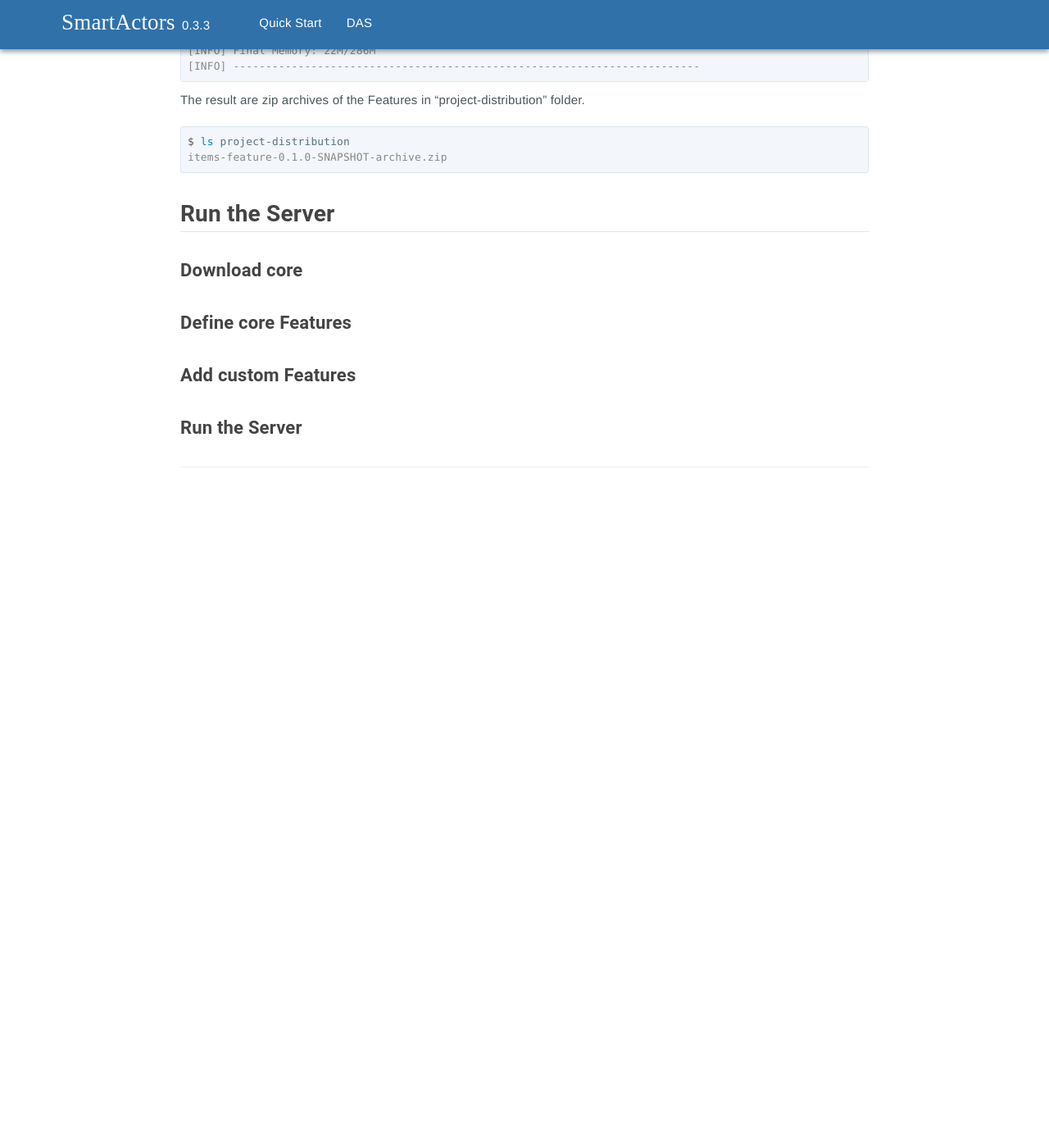
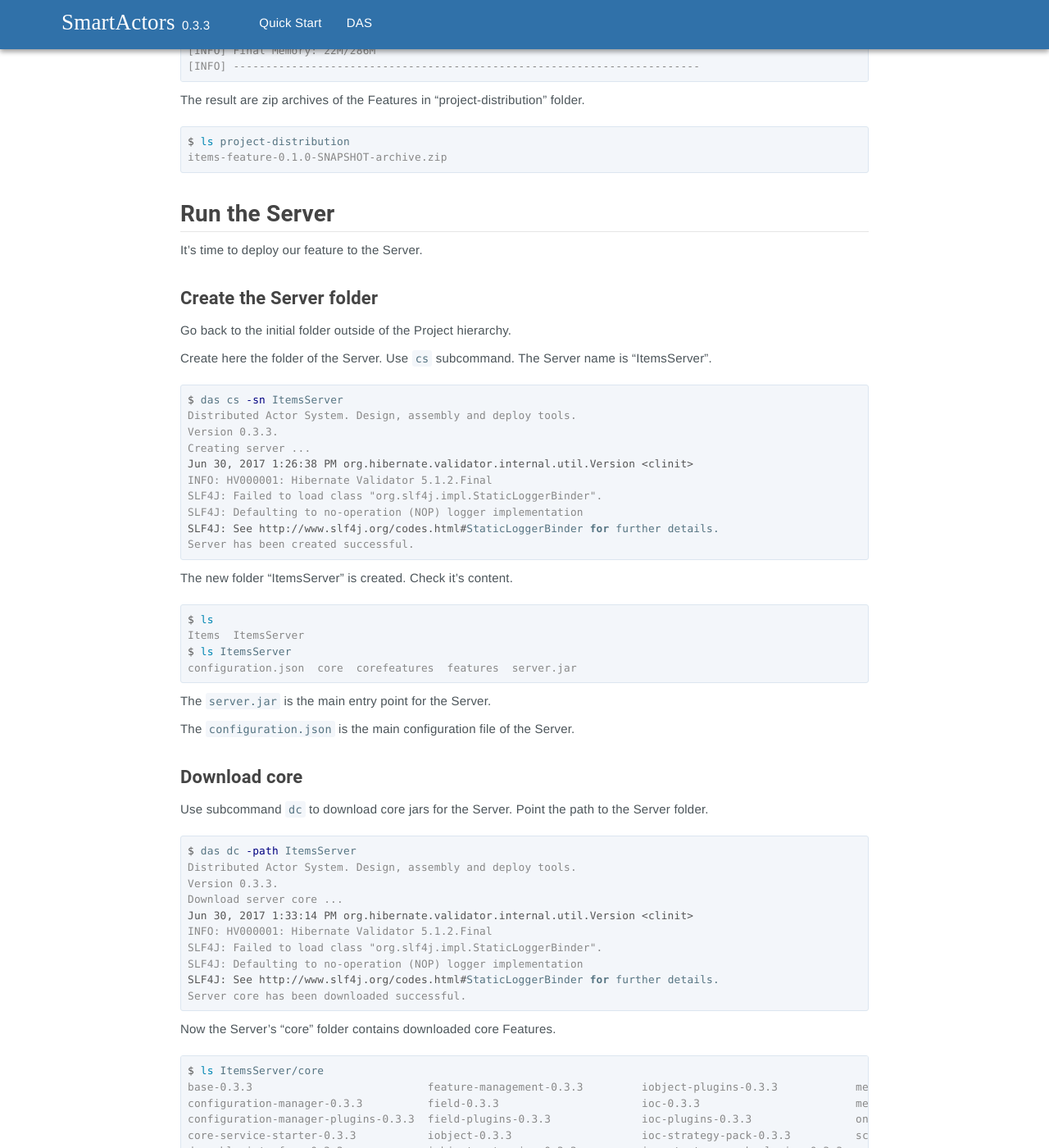
Before and after one commit to d-protsenko/tutorials, a Jekyll site: the page built from quickstart/how_to_start.md, in a window 1280 px wide and 1400 px high, scrolled down 11257 px. Shown: the whole window at 82% size. Built offline with Jekyll 4.4.1, drawn with Linux system fonts in a browser that asks for light colours; nearby versions of some CDN libraries; some web fonts are replaced; before the commit the page ends 11887 px from its top, so only the background shows below that; some of the changed text lies outside the part shown.

Commit message:
Adding instructions to run Server.

````diff
--- a/quickstart/how_to_start.md
+++ b/quickstart/how_to_start.md
@@ -560,10 +560,83 @@ items-feature-0.1.0-SNAPSHOT-archive.zip
 
 ## Run the Server
 
+It's time to deploy our feature to the Server.
+
+### Create the Server folder
+
+Go back to the initial folder outside of the Project hierarchy.
+
+Create here the folder of the Server. Use `cs` subcommand. The Server name is "ItemsServer".
+
+```console
+$ das cs -sn ItemsServer
+Distributed Actor System. Design, assembly and deploy tools.
+Version 0.3.3.
+Creating server ...
+Jun 30, 2017 1:26:38 PM org.hibernate.validator.internal.util.Version <clinit>
+INFO: HV000001: Hibernate Validator 5.1.2.Final
+SLF4J: Failed to load class "org.slf4j.impl.StaticLoggerBinder".
+SLF4J: Defaulting to no-operation (NOP) logger implementation
+SLF4J: See http://www.slf4j.org/codes.html#StaticLoggerBinder for further details.
+Server has been created successful.
+```
+
+The new folder "ItemsServer" is created. Check it's content.
+
+```console
+$ ls
+Items  ItemsServer
+$ ls ItemsServer
+configuration.json  core  corefeatures  features  server.jar
+```
+
+The `server.jar` is the main entry point for the Server.
+
+The `configuration.json` is the main configuration file of the Server.
+
 ### Download core
 
-### Define core Features
+Use subcommand `dc` to download core jars for the Server. Point the path to the Server folder.
+
+```console
+$ das dc -path ItemsServer
+Distributed Actor System. Design, assembly and deploy tools.
+Version 0.3.3.
+Download server core ...
+Jun 30, 2017 1:33:14 PM org.hibernate.validator.internal.util.Version <clinit>
+INFO: HV000001: Hibernate Validator 5.1.2.Final
+SLF4J: Failed to load class "org.slf4j.impl.StaticLoggerBinder".
+SLF4J: Defaulting to no-operation (NOP) logger implementation
+SLF4J: See http://www.slf4j.org/codes.html#StaticLoggerBinder for further details.
+Server core has been downloaded successful.
+```
+
+Now the Server's "core" folder contains downloaded core Features.
+
+```console
+$ ls ItemsServer/core
+base-0.3.3                           feature-management-0.3.3         iobject-plugins-0.3.3            message-processing-interfaces-0.3.3       task-plugins.non-blocking-queue-0.3.3
+configuration-manager-0.3.3          field-0.3.3                      ioc-0.3.3                        message-processing-plugins-0.3.3          utility-tools-0.3.3
+configuration-manager-plugins-0.3.3  field-plugins-0.3.3              ioc-plugins-0.3.3                on-feature-loading-service-starter-0.3.3
+core-service-starter-0.3.3           iobject-0.3.3                    ioc-strategy-pack-0.3.3          scope-0.3.3
+dumpable-interface-0.3.3             iobject-extension-0.3.3          ioc-strategy-pack-plugins-0.3.3  scope-plugins-0.3.3
+feature-loading-system-0.3.3         iobject-extension-plugins-0.3.3  message-processing-0.3.3         task-0.3.3
+```
 
 ### Add custom Features
 
+Copy the zip archive of the Feature you built to the "features" folder of the Server.
+
+```console
+$ cp Items/project-distribution/items-feature-0.1.0-SNAPSHOT-archive.zip ItemsServer/features
+```
+
 ### Run the Server
+
+Go to the Server's folder and start it from the command line.
+
+```console
+$ cd ItemsServer
+$ java -jar server.jar
+
+```
````
Also changed, not shown: das/user_guide.md (+1 -1 lines), 1 other file.
